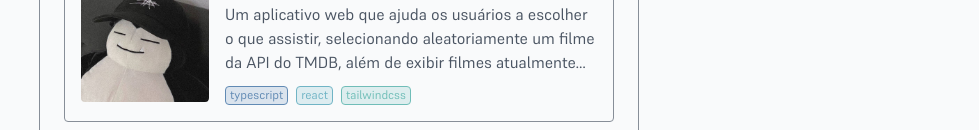
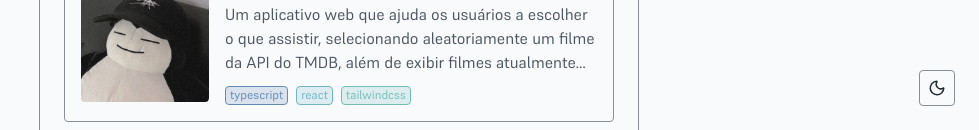
Before and after one commit to gusvsconcelos/portfolio, a React (Vite) app: page / in a window 1280 px wide. Shown: the part 670-800 px from the top of the page, without its empty margins (301-1280 px from the left). Built offline with nearby package versions, Linux system fonts and the light colour scheme.

Commit message:
feat: implement system-based and manual theme switching

```diff
--- a/src/App.css
+++ b/src/App.css
@@ -1,4 +1,6 @@
 @import "tailwindcss";
+
+@custom-variant dark (&:where(.dark, .dark *));
 
 @theme {
   /*Light Mode*/
--- a/src/components/ui/ScrollToTop.tsx
+++ b/src/components/ui/ScrollToTop.tsx
@@ -16,7 +16,7 @@ export default function ScrollToTop() {
   return (
     <button
       onClick={() => window.scrollTo({ top: 0, behavior: "smooth" })}
-      className={`fixed bottom-6 right-6 p-2 rounded-sm border border-light-border dark:border-fg-dark-2 bg-bg-1 dark:bg-bg-dark-1 text-fg-1 dark:text-fg-dark-1 hover:text-accent-1 hover:border-accent-1 transition-all duration-300 ${visible ? "opacity-100" : "opacity-0 pointer-events-none"}`}
+      className={`fixed bottom-6 right-18 p-2 rounded-sm border border-light-border dark:border-fg-dark-2 bg-bg-1 dark:bg-bg-dark-1 text-fg-1 dark:text-fg-dark-1 hover:text-accent-1 hover:border-accent-1 transition-all duration-300 ${visible ? "opacity-100" : "opacity-0 pointer-events-none"}`}
     >
       <ArrowUp size={18} />
     </button>
--- /dev/null
+++ b/src/components/ui/ThemeToggle.tsx
@@ -0,0 +1,19 @@
+import { useTheme } from "../../utils/useTheme";
+import { Sun, Moon } from "lucide-react";
+
+export default function ThemeToggle() {
+  const { resolvedTheme, toggleTheme } = useTheme();
+
+  const toggle = () => {
+    toggleTheme();
+  };
+
+  return (
+    <button
+      onClick={toggle}
+      className="fixed bottom-6 right-6 p-2 rounded-sm border border-light-border dark:border-fg-dark-2 bg-bg-1 dark:bg-bg-dark-1 text-fg-1 dark:text-fg-dark-1 hover:text-accent-1 hover:border-accent-1 transition-all duration-300"
+    >
+      {resolvedTheme === "dark" ? <Sun size={18} /> : <Moon size={18} />}
+    </button>
+  );
+}
--- a/src/pages/Home.tsx
+++ b/src/pages/Home.tsx
@@ -1,10 +1,11 @@
 import Header from "../components/layout/Header";
+import CurrentlyWorkingOn from "../components/layout/CurrentlyWorkingOn";
 import Projects from "../components/layout/Projects";
 import About from "../components/layout/About";
 import Contact from "../components/layout/Contact";
 import Footer from "../components/layout/Footer";
 import ScrollToTop from "../components/ui/ScrollToTop";
-import CurrentlyWorkingOn from "../components/layout/CurrentlyWorkingOn";
+import ThemeToggle from "../components/ui/ThemeToggle";
 
 export default function Home() {
   return (
@@ -16,6 +17,7 @@ export default function Home() {
       <Contact />
       <Footer />
       <ScrollToTop />
+      <ThemeToggle />
     </>
   );
 }
--- /dev/null
+++ b/src/utils/useTheme.tsx
@@ -0,0 +1,49 @@
+import { useEffect, useState } from "react";
+
+type Theme = "dark" | "light" | "system";
+type ResolvedTheme = "dark" | "light";
+
+export function useTheme() {
+  const [theme, setTheme] = useState<Theme>(() => {
+    return (localStorage.getItem("theme") as Theme) || "system";
+  });
+
+  const [resolvedTheme, setResolvedTheme] = useState<ResolvedTheme>("light");
+
+  useEffect(() => {
+    const root = document.documentElement;
+    const media = window.matchMedia("(prefers-color-scheme: dark)");
+
+    const resolve = (): ResolvedTheme => {
+      if (theme === "system") {
+        return media.matches ? "dark" : "light";
+      }
+
+      return theme;
+    };
+
+    const apply = () => {
+      const current = resolve();
+
+      root.classList.toggle("dark", current === "dark");
+      setResolvedTheme(current);
+    };
+
+    apply();
+
+    if (theme === "system") {
+      media.addEventListener("change", apply);
+
+      return () => media.removeEventListener("change", apply);
+    }
+  }, [theme]);
+
+  const toggleTheme = () => {
+    const next = resolvedTheme === "dark" ? "light" : "dark";
+
+    setTheme(next);
+    localStorage.setItem("theme", next);
+  };
+
+  return { resolvedTheme, toggleTheme };
+}
```
Also changed, not shown: 1 other file (tests, documents, lock files or other folders).
